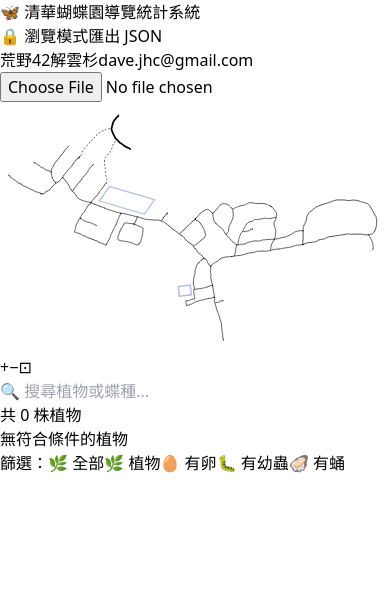
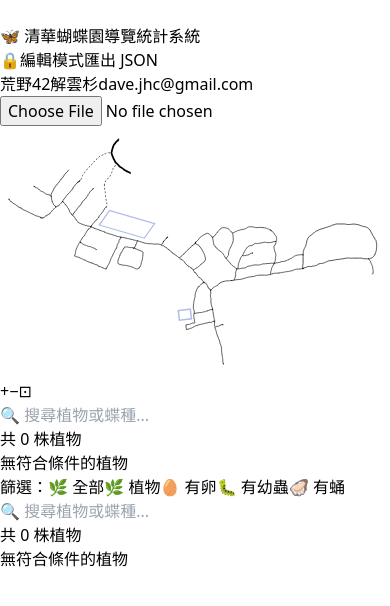
Before and after one commit to hcjian999/butterfly_garden, a React (Vite) app: page / in a window 390 px wide. Shown: the top 606 px of the page. Built offline with nearby package versions, Linux system fonts and the light colour scheme.

Commit message:
feat: 支援手機與平板 RWD (側邊欄抽屜、觸控操作、漢堡選單)

```diff
--- a/src/App.tsx
+++ b/src/App.tsx
@@ -12,6 +12,7 @@ function AppInner() {
   const [highlightedPlantId, setHighlightedPlantId] = useState<string | null>(null);
   const [filterType, setFilterType] = useState<'all' | 'plant' | 'egg' | 'larva' | 'pupa'>('all');
   const [searchQuery, setSearchQuery] = useState('');
+  const [sidebarOpen, setSidebarOpen] = useState(false);
   const [editMode, setEditMode] = useState(false);
 
   const handlePlantClick = useCallback((id: string) => {
@@ -22,11 +23,16 @@ function AppInner() {
   const handleSidebarPlantClick = useCallback((plant: { id: string; x: number; y: number }) => {
     setHighlightedPlantId(plant.id);
     map.centerOn(plant.x, plant.y);
+    setSidebarOpen(false); // close sidebar on mobile after selection
   }, [map]);
 
   return (
     <div className="flex flex-col h-full">
-      <Toolbar editMode={editMode} onToggleEditMode={() => setEditMode((p) => !p)} />
+      <Toolbar
+        editMode={editMode}
+        onToggleEditMode={() => setEditMode((p) => !p)}
+        onToggleSidebar={() => setSidebarOpen((p) => !p)}
+      />
       <div className="flex flex-1 overflow-hidden">
         <div className="flex-1 relative overflow-hidden" ref={map.containerRef}>
           <GardenMap
@@ -43,6 +49,8 @@ function AppInner() {
             onMouseDown={map.handleMouseDown}
             onMouseMove={map.handleMouseMove}
             onMouseUp={map.handleMouseUp}
+            onTouchStart={map.handleTouchStart}
+            onTouchMove={map.handleTouchMove}
             mapMoved={map.mapMoved}
             screenToSVG={map.screenToSVG}
             zoomIn={map.zoomIn}
@@ -52,6 +60,8 @@ function AppInner() {
             svgHeight={SVG_HEIGHT}
           />
         </div>
+        {/* Desktop sidebar: always visible, fixed width */}
+        <div className="hidden md:block">
           <Sidebar
             selectedPlantId={selectedPlantId}
             onSelectPlant={setSelectedPlantId}
@@ -61,7 +71,27 @@ function AppInner() {
             onSidebarPlantClick={handleSidebarPlantClick}
           />
         </div>
+      </div>
       <FilterBar value={filterType} onChange={setFilterType} />
+      {/* Mobile sidebar: full-screen drawer */}
+      <div
+        className={`fixed inset-0 z-40 transition-transform duration-300 md:hidden ${sidebarOpen ? 'translate-x-0' : 'translate-x-full'}`}
+        onClick={(e) => { if (e.target === e.currentTarget) setSidebarOpen(false); }}
+      >
+        <div className="absolute right-0 top-0 bottom-0 w-4/5 max-w-sm bg-white shadow-xl">
+          <Sidebar
+            selectedPlantId={selectedPlantId}
+            onSelectPlant={setSelectedPlantId}
+            searchQuery={searchQuery}
+            onSearchChange={setSearchQuery}
+            filterType={filterType}
+            onSidebarPlantClick={(plant) => {
+              handleSidebarPlantClick(plant);
+              setSidebarOpen(false);
+            }}
+          />
+        </div>
+      </div>
     </div>
   );
 }
--- a/src/components/GardenMap.tsx
+++ b/src/components/GardenMap.tsx
@@ -21,6 +21,8 @@ interface GardenMapProps {
   onMouseDown: (e: React.MouseEvent) => void;
   onMouseMove: (e: React.MouseEvent) => void;
   onMouseUp: () => void;
+  onTouchStart: (e: React.TouchEvent) => void;
+  onTouchMove: (e: React.TouchEvent) => void;
   mapMoved: React.MutableRefObject<boolean>;
   screenToSVG: (x: number, y: number) => { x: number; y: number } | null;
   zoomIn: () => void;
@@ -44,6 +46,8 @@ export function GardenMap({
   onMouseDown,
   onMouseMove,
   onMouseUp,
+  onTouchStart,
+  onTouchMove,
   mapMoved,
   screenToSVG,
   zoomIn,
@@ -132,6 +136,8 @@ export function GardenMap({
         onMouseMove={onMouseMove}
         onMouseUp={onMouseUp}
         onMouseLeave={onMouseUp}
+        onTouchStart={onTouchStart}
+        onTouchMove={onTouchMove}
       >
         <g transform={`translate(${view.tx}, ${view.ty}) scale(${view.scale})`}>
           <g dangerouslySetInnerHTML={{ __html: svgWithPointerEvents }} />
--- a/src/components/Toolbar.tsx
+++ b/src/components/Toolbar.tsx
@@ -4,11 +4,12 @@ import { exportJSON, parseImportJSON } from '../utils/export';
 import { loadSampleData } from '../utils/sampleData';
 
 interface ToolbarProps {
+  onToggleSidebar: () => void;
   editMode: boolean;
   onToggleEditMode: () => void;
 }
 
-export function Toolbar({ editMode, onToggleEditMode }: ToolbarProps) {
+export function Toolbar({ onToggleSidebar, editMode, onToggleEditMode }: ToolbarProps) {
   const { dispatch } = useGarden();
   const fileRef = useRef<HTMLInputElement>(null);
 
@@ -41,17 +42,27 @@ export function Toolbar({ editMode, onToggleEditMode }: ToolbarProps) {
 
   return (
     <div className="bg-white border-b px-4 py-2 flex items-center gap-3 shadow-sm shrink-0">
-      <h1 className="text-lg font-bold text-gray-800 whitespace-nowrap">🦋 清華蝴蝶園導覽統計系統</h1>
+      <button
+        onClick={onToggleSidebar}
+        className="md:hidden flex-shrink-0 p-2 rounded hover:bg-gray-100"
+        title="選單"
+      >
+        <svg className="w-6 h-6" fill="none" stroke="currentColor" viewBox="0 0 24 24">
+          <path strokeLinecap="round" strokeLinejoin="round" strokeWidth={2} d="M4 6h16M4 12h16M4 18h16" />
+        </svg>
+      </button>
+      <h1 className="text-base md:text-lg font-bold text-gray-800 whitespace-nowrap">🦋 清華蝴蝶園導覽統計系統</h1>
       <div className="flex-1" />
       <button
         onClick={onToggleEditMode}
-        className={`px-3 py-1.5 rounded text-sm font-medium transition-colors ${
+        className={`px-2 md:px-3 py-1.5 rounded text-xs md:text-sm font-medium transition-colors ${
           editMode
             ? 'bg-red-500 text-white hover:bg-red-600'
             : 'bg-gray-200 text-gray-700 hover:bg-gray-300'
         }`}
       >
-        {editMode ? '✏️ 編輯模式' : '🔒 瀏覽模式'}
+        {editMode ? '✏️' : '🔒'}
+        <span className="hidden md:inline ml-1">編輯模式</span>
       </button>
       {editMode && (
         <>
--- a/src/hooks/useMapInteraction.ts
+++ b/src/hooks/useMapInteraction.ts
@@ -29,6 +29,7 @@ function getViewBoxParams(el: HTMLElement): ViewBoxParams | null {
 export function useMapInteraction() {
   const [view, setView] = useState<ViewState>({ tx: 0, ty: 0, scale: 1 });
   const [isDragging, setIsDragging] = useState(false);
+  const [touching, setTouching] = useState(false);
   const dragStart = useRef<{ x: number; y: number; tx: number; ty: number }>({ x: 0, y: 0, tx: 0, ty: 0 });
   const containerRef = useRef<HTMLDivElement>(null);
   const mapMoved = useRef(false);
@@ -141,6 +142,32 @@ export function useMapInteraction() {
     setView({ tx: 0, ty: 0, scale: 1 });
   }, []);
 
+  const handleTouchStart = useCallback((e: React.TouchEvent) => {
+    if (e.touches.length === 1) {
+      const touch = e.touches[0];
+      setIsDragging(true);
+      mapMoved.current = false;
+      dragStart.current = { x: touch.clientX, y: touch.clientY, tx: view.tx, ty: view.ty };
+    }
+  }, [view.tx, view.ty]);
+
+  const handleTouchMove = useCallback((e: React.TouchEvent) => {
+    if (e.touches.length !== 1) return;
+    const touch = e.touches[0];
+    mapMoved.current = true;
+    const el = containerRef.current;
+    if (!el) return;
+    const vb = getViewBoxParams(el);
+    if (!vb) return;
+    const dx = (touch.clientX - dragStart.current.x) / vb.ratio;
+    const dy = (touch.clientY - dragStart.current.y) / vb.ratio;
+    setView((v) => ({
+      ...v,
+      tx: dragStart.current.tx + dx,
+      ty: dragStart.current.ty + dy,
+    }));
+  }, []);
+
   const centerOn = useCallback((svgX: number, svgY: number) => {
     setView((v) => {
       const el = containerRef.current;
@@ -174,5 +201,7 @@ export function useMapInteraction() {
     resetView,
     mapMoved,
     centerOn,
+    handleTouchStart,
+    handleTouchMove,
   };
 }
```
Also changed, not shown: 2 other files (tests, documents, lock files or other folders). Lines whose indentation alone changed are shown as unchanged.
